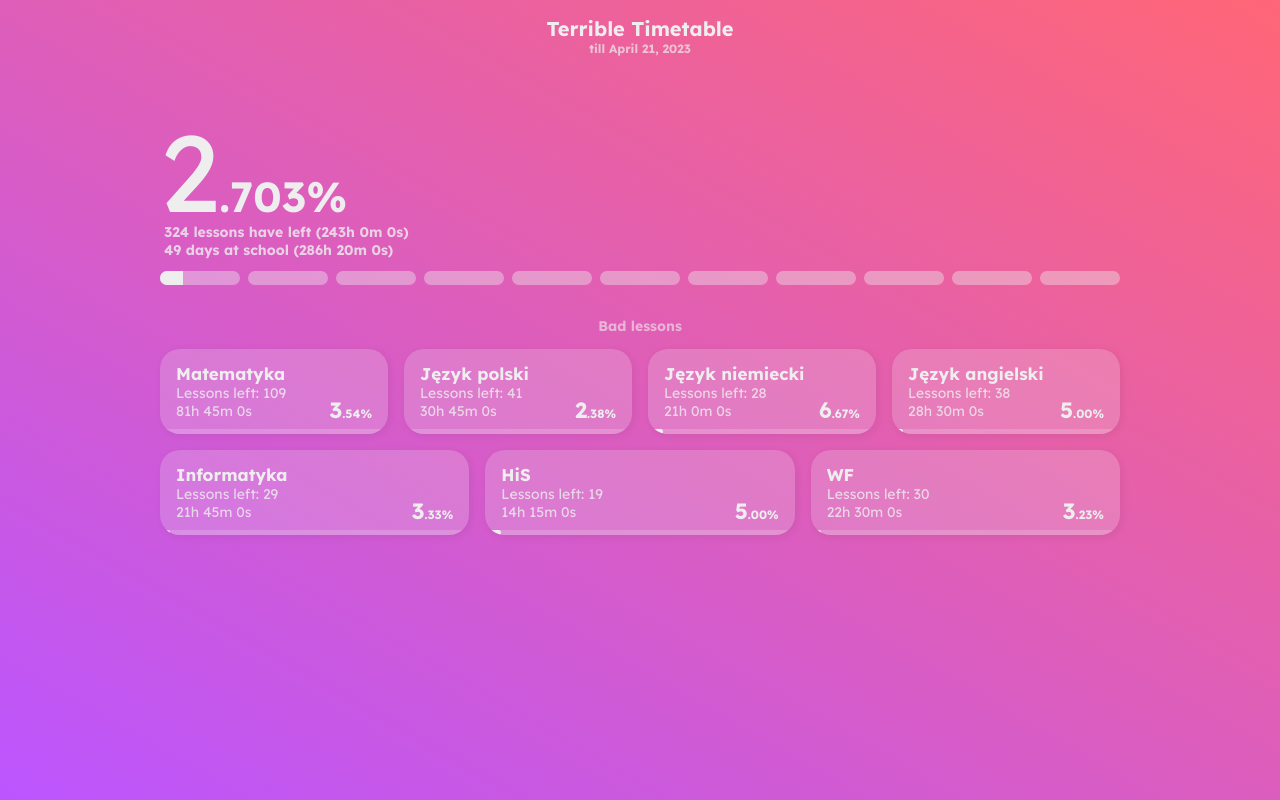
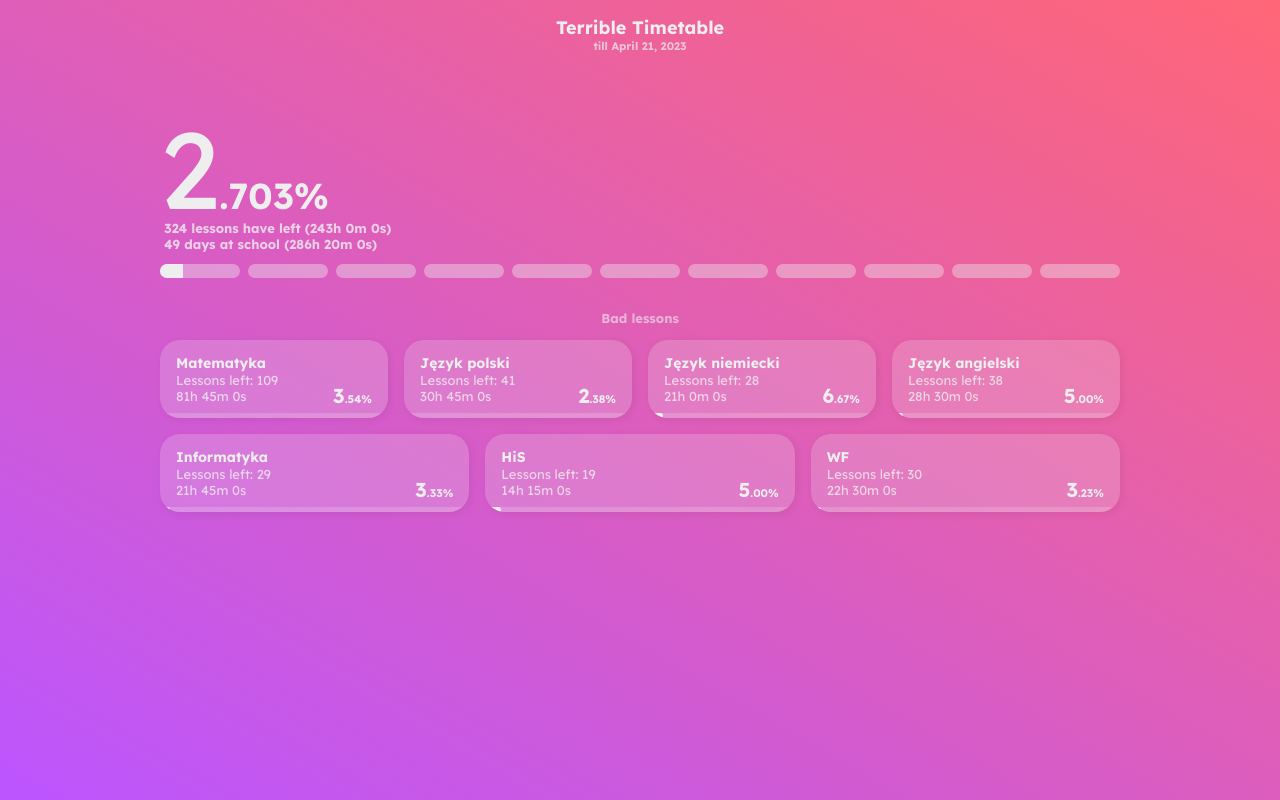
Before and after one commit to dani3l0/terrible-timetable, a plain HTML site: page index.html in a window 1280 px wide. Drawn offline with Linux system fonts and the light colour scheme.

Commit message:
ui: Smaller fonts

```diff
--- a/css/main.css
+++ b/css/main.css
@@ -42,7 +42,7 @@ body {
 	background: linear-gradient(30deg, #B5F, #F67) no-repeat;
 	color: #EEE;
 	min-height: 100vh;
-	font-size: 14px;
+	font-size: 13px;
 	margin: 0 auto;
 	padding: 0 16px;
 	max-width: 960px;
@@ -87,11 +87,11 @@ header {
 	text-align: center;
 }
 header .text .big {
-	font-size: 20px;
+	font-size: 18px;
 	font-weight: bold;
 }
 header .text .small {
-	font-size: 12px;
+	font-size: 11px;
 	opacity: .7;
 	font-weight: bold;
 }
@@ -101,7 +101,7 @@ header .text .small {
 	margin-bottom: -16px;
 }
 .countdown .pp > b {
-	font-size: 42px;
+	font-size: 36px;
 }
 .countdown .desc {
 	opacity: .8;
@@ -131,7 +131,7 @@ header .text .small {
 }
 .lesson .title {
 	font-weight: bold;
-	font-size: 17px;
+	font-size: 14px;
 }
 .lesson .countdown {
 	opacity: .8;
@@ -153,11 +153,11 @@ header .text .small {
 }
 .lesson .pp {
 	font-weight: bold;
-	font-size: 22px;
+	font-size: 20px;
 	margin-bottom: -4px;
 }
 .lesson .pp > b {
-	font-size: 12px;
+	font-size: 11px;
 }
 
 .bad_lessons {
```
